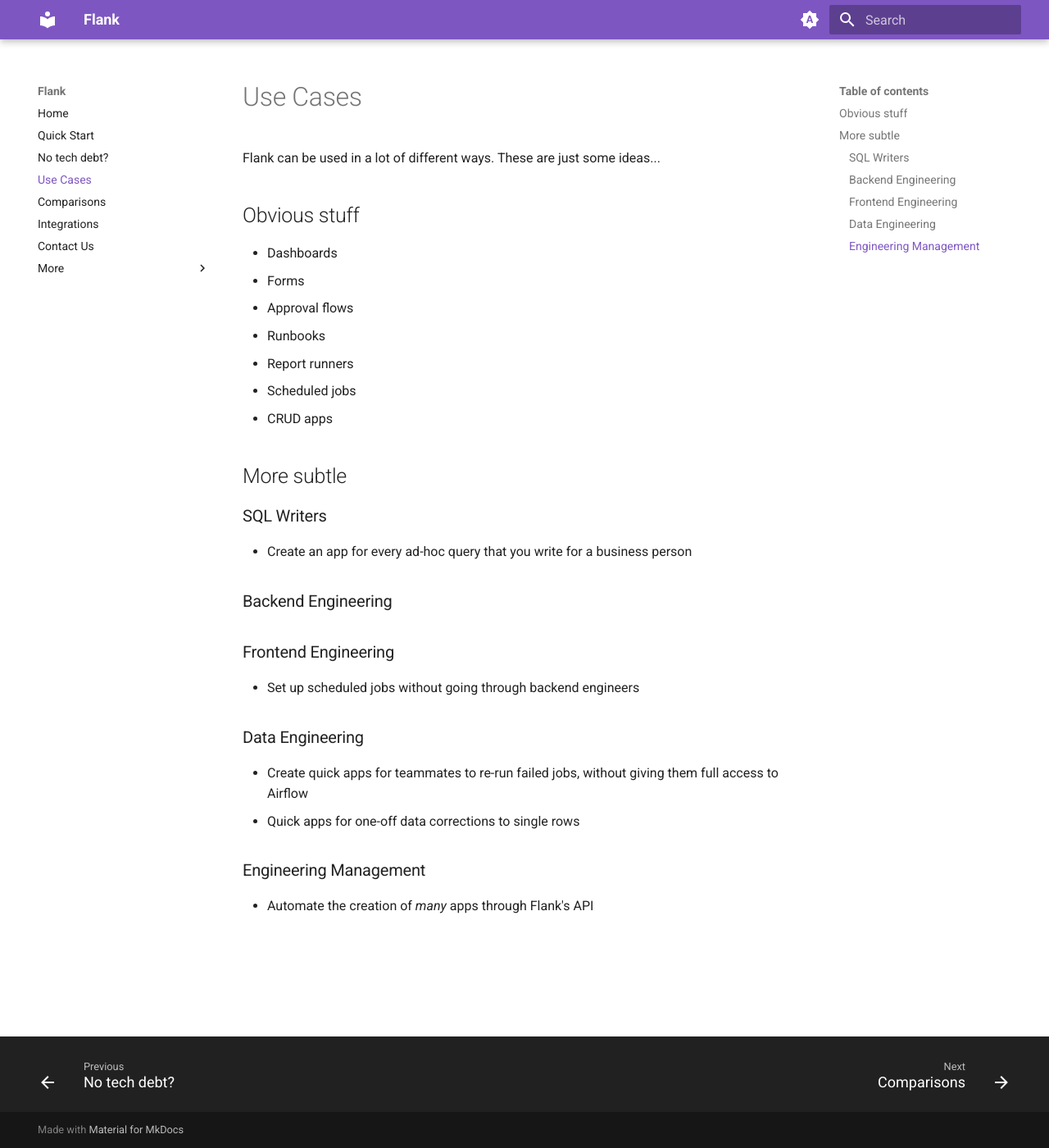
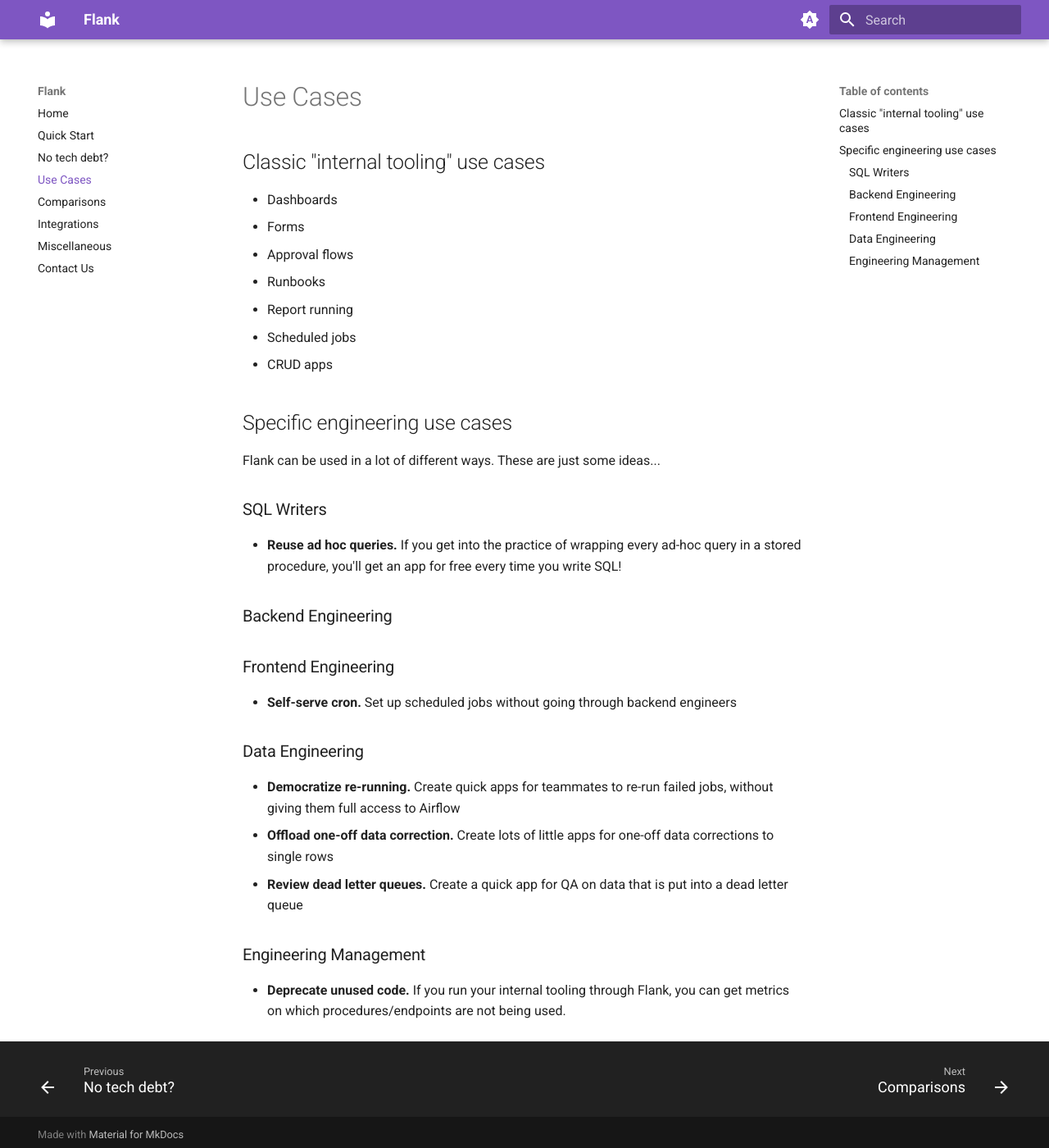
Before and after one commit to btf-org/flank-docs, an MkDocs documentation site: the page built from docs/use-cases.md, in a window 1280 px wide and 1400 px high. Shown: the whole window at 82% size. Built offline with MkDocs 1.6.1 and Material for MkDocs 9.7.7, drawn with Linux system fonts in a browser that asks for light colours.

Commit message:
updates, remove "More"

```diff
--- a/docs/use-cases.md
+++ b/docs/use-cases.md
@@ -1,29 +1,31 @@
 # Use Cases
 
-Flank can be used in a lot of different ways. These are just some ideas...
 
-## Obvious stuff
+## Classic "internal tooling" use cases
 - Dashboards
 - Forms
 - Approval flows
 - Runbooks
-- Report runners
+- Report running
 - Scheduled jobs
 - CRUD apps
 
-## More subtle
+## Specific engineering use cases
+
+Flank can be used in a lot of different ways. These are just some ideas...
 
 ### SQL Writers
-- Create an app for every ad-hoc query that you write for a business person
+- **Reuse ad hoc queries.** If you get into the practice of wrapping every ad-hoc query in a stored procedure, you'll get an app for free every time you write SQL!
 
 ### Backend Engineering
 
 ### Frontend Engineering
-- Set up scheduled jobs without going through backend engineers
+- **Self-serve cron.** Set up scheduled jobs without going through backend engineers
 
 ### Data Engineering
-- Create quick apps for teammates to re-run failed jobs, without giving them full access to Airflow
-- Quick apps for one-off data corrections to single rows
+- **Democratize re-running.** Create quick apps for teammates to re-run failed jobs, without giving them full access to Airflow
+- **Offload one-off data correction.** Create lots of little apps for one-off data corrections to single rows
+- **Review dead letter queues.** Create a quick app for QA on data that is put into a dead letter queue
 
 ### Engineering Management
-- Automate the creation of *many* apps through Flank's API
+- **Deprecate unused code.** If you run your internal tooling through Flank, you can get metrics on which procedures/endpoints are not being used.
--- a/mkdocs.yml
+++ b/mkdocs.yml
@@ -44,9 +44,5 @@
   - Use Cases: "use-cases.md"
   - Comparisons: "comparisons/all-comparisons.md"
   - Integrations: "integrations/all-integrations.md"
+  - Miscellaneous: "miscellaneous.md"
   - Contact Us: "contact.md"
-  - More:
-      - Backstory: "background.md"
-      - Design Decisions and Tradeoffs: "tradeoffs.md"
-      - Hosting, Security, and PII: "hosting.md"
-      - Miscellaneous: "miscellaneous.md"
```
Also changed, not shown: docs/index.md (+1 -1 lines), docs/miscellaneous.md (+4 -0 lines), docs/tech-debt.md (+4 -4 lines).
